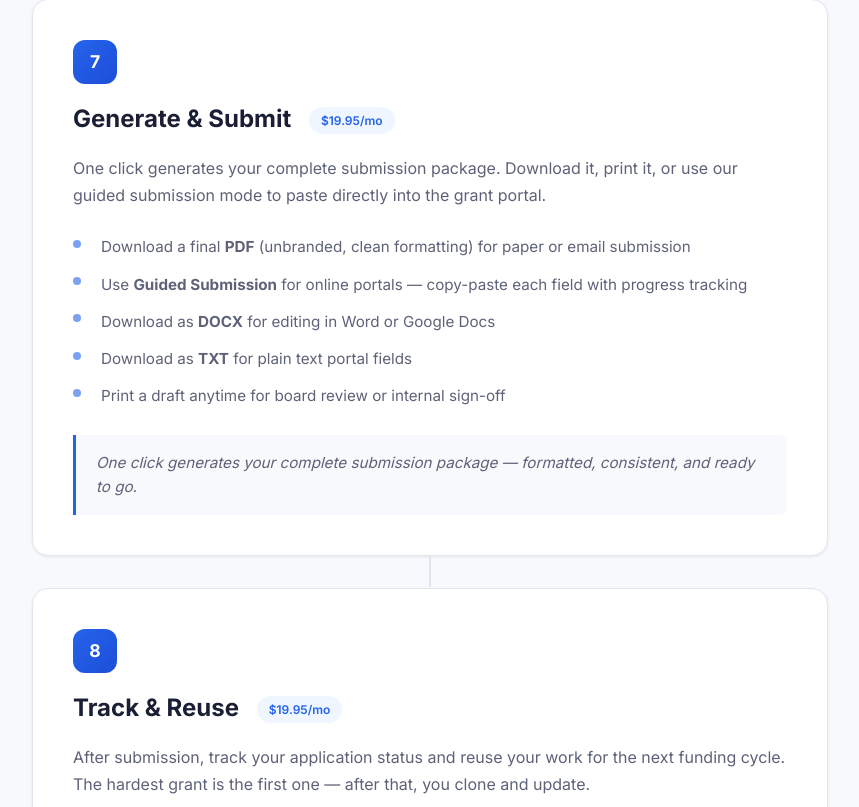
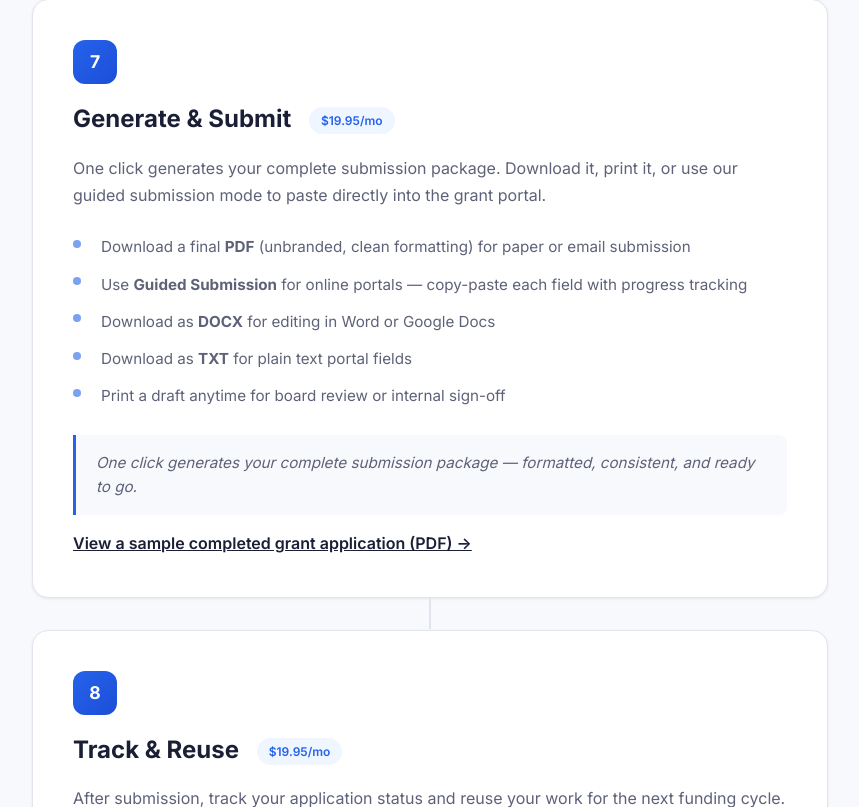
Before and after one commit to fbwalker4/GrantPro, a Flask app: page /how-it-works in a window 1280 px wide. Shown: the part 4053-4860 px from the top of the page, without its empty margins (210-1069 px from the left). Run offline with Flask 3, Linux system fonts and the light colour scheme; data that the repository does not hold is empty; parts of the project's set-up code (start-up, migrations or seed data) failed here and were passed over; some libraries are stand-ins or nearby versions.

Commit message:
Steps 23, 25: Sample PDF link on how-it-works page
25: Added "View a sample completed grant application" link in Step 7
    of the How It Works page, linking to the sample PDF.
23: Visual consistency deferred — light/dark theme difference is
    intentional (public pages light, dashboard dark) and consistent
    within each context.

Co-Authored-By: Claude Opus 4.6 (1M context) <noreply@anthropic.com>

```diff
--- a/portal/templates/how_it_works.html
+++ b/portal/templates/how_it_works.html
@@ -526,6 +526,7 @@
                 <li>Print a draft anytime for board review or internal sign-off</li>
             </ul>
             <div class="step-quote">One click generates your complete submission package &mdash; formatted, consistent, and ready to go.</div>
+            <p style="margin-top: 1rem;"><a href="/static/sample_grant_application.pdf" target="_blank" style="color: var(--primary); font-weight: 600;">View a sample completed grant application (PDF) &rarr;</a></p>
         </div>
 
         <!-- Step 8 -->
```
